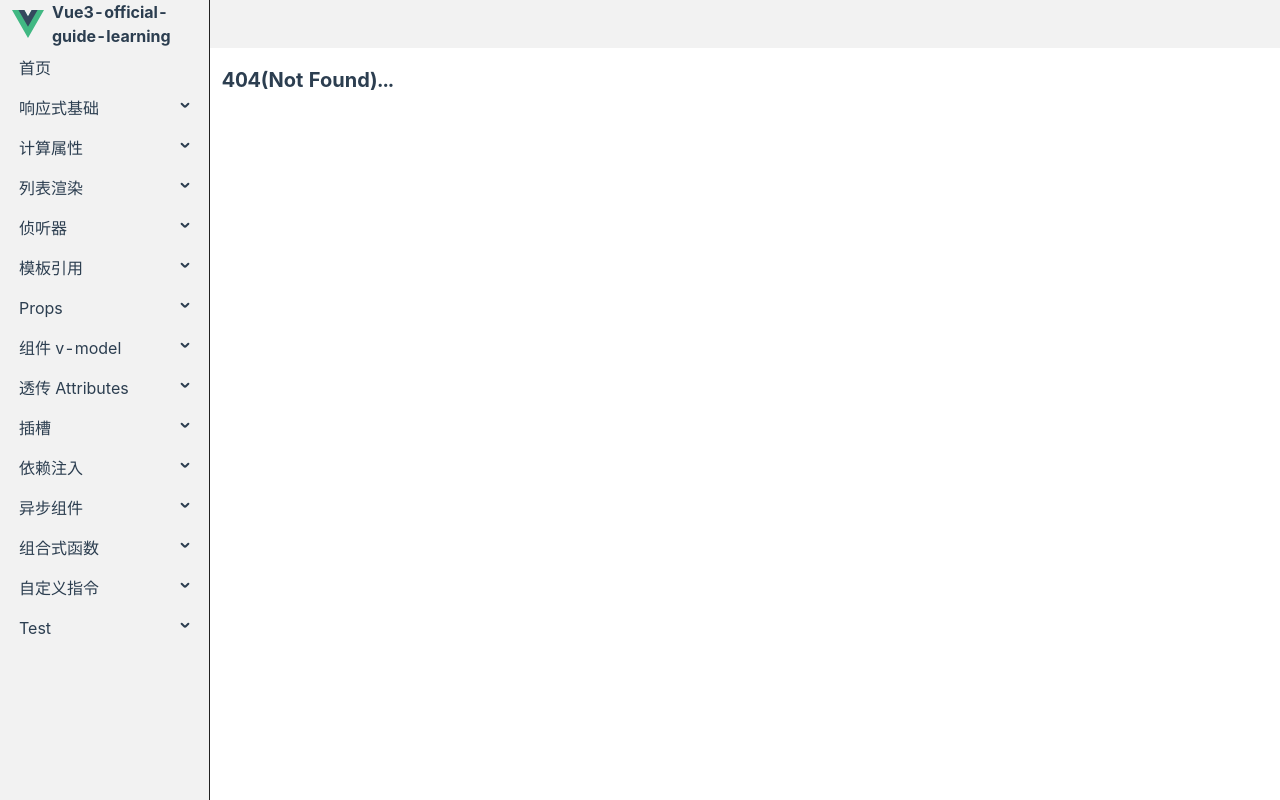
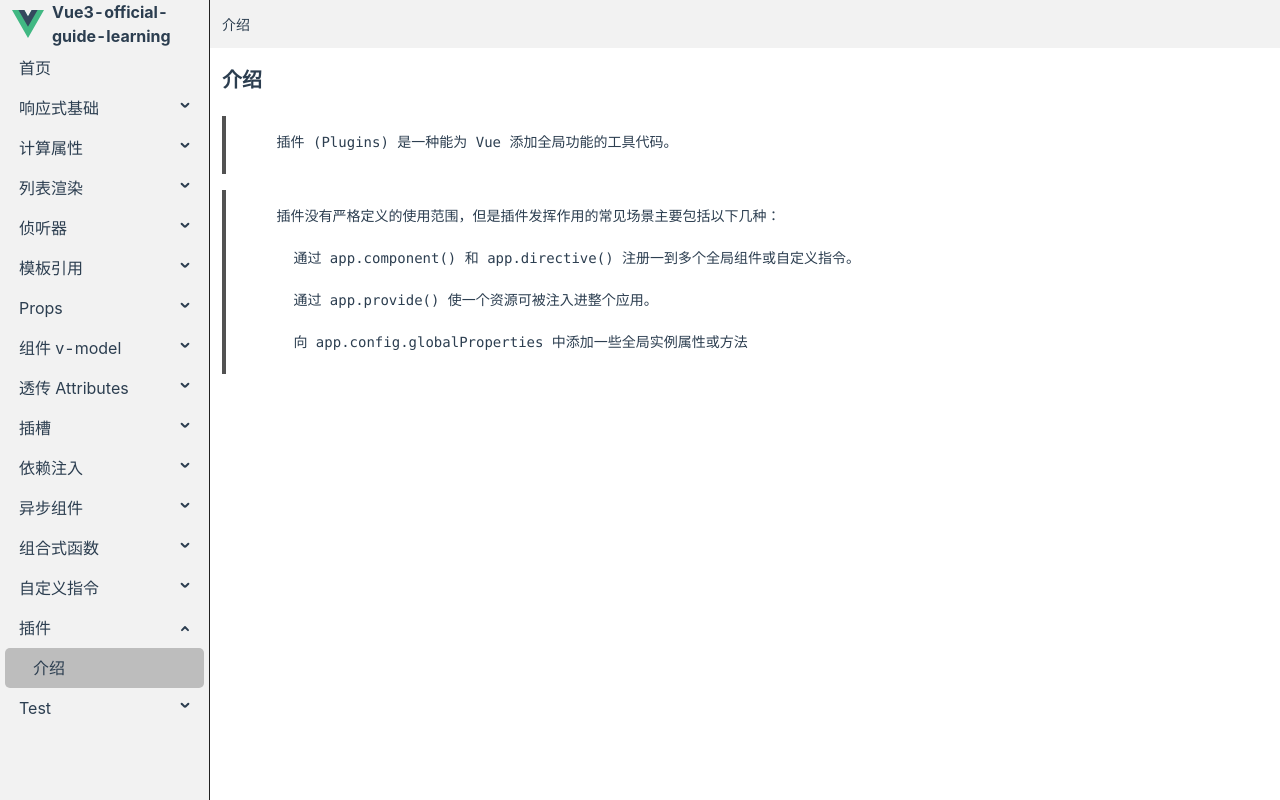
Before and after one commit to yuanlee301415/vue3-official-guide-learning, a Vue app: page /plugins/introduction in a window 1280 px wide. Before the commit this address had no page. Built offline with nearby package versions, Linux system fonts and the light colour scheme.

Commit message:
插件》介绍

```diff
--- /dev/null
+++ b/src/router/routes/modules/plugins.js
@@ -0,0 +1,21 @@
+import { LAYOUT } from '@/router/constants.js'
+
+const PLUGINS_ROUTE = {
+  path: '/plugins',
+  name: 'plugins',
+  component: LAYOUT,
+  meta: {
+    title: '插件',
+  },
+  children: [
+    {
+      path: 'introduction',
+      component: () => import('@/views/plugins/introduction.vue'),
+      meta: {
+        title: '介绍',
+      },
+    },
+  ],
+}
+
+export default PLUGINS_ROUTE
--- /dev/null
+++ b/src/views/plugins/introduction.vue
@@ -0,0 +1,25 @@
+<script setup>
+defineOptions({ name: 'plugins_introduction' })
+</script>
+
+<template>
+  <div>
+    <h1>介绍</h1>
+
+    <pre>
+      插件 (Plugins) 是一种能为 Vue 添加全局功能的工具代码。
+    </pre>
+
+    <pre>
+      插件没有严格定义的使用范围，但是插件发挥作用的常见场景主要包括以下几种：
+
+        通过 app.component() 和 app.directive() 注册一到多个全局组件或自定义指令。
+
+        通过 app.provide() 使一个资源可被注入进整个应用。
+
+        向 app.config.globalProperties 中添加一些全局实例属性或方法
+    </pre>
+  </div>
+</template>
+
+<style scoped lang="less"></style>
```
Also changed, not shown: src/router/routes/index.js (+17 -15 lines).
